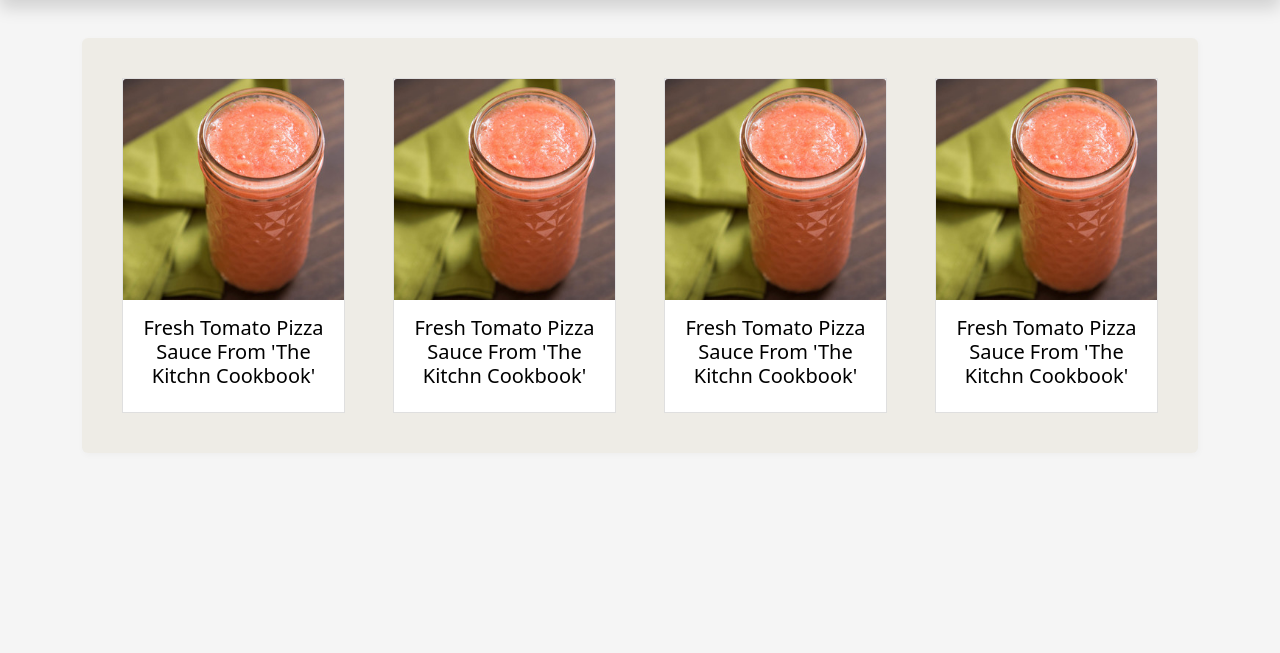
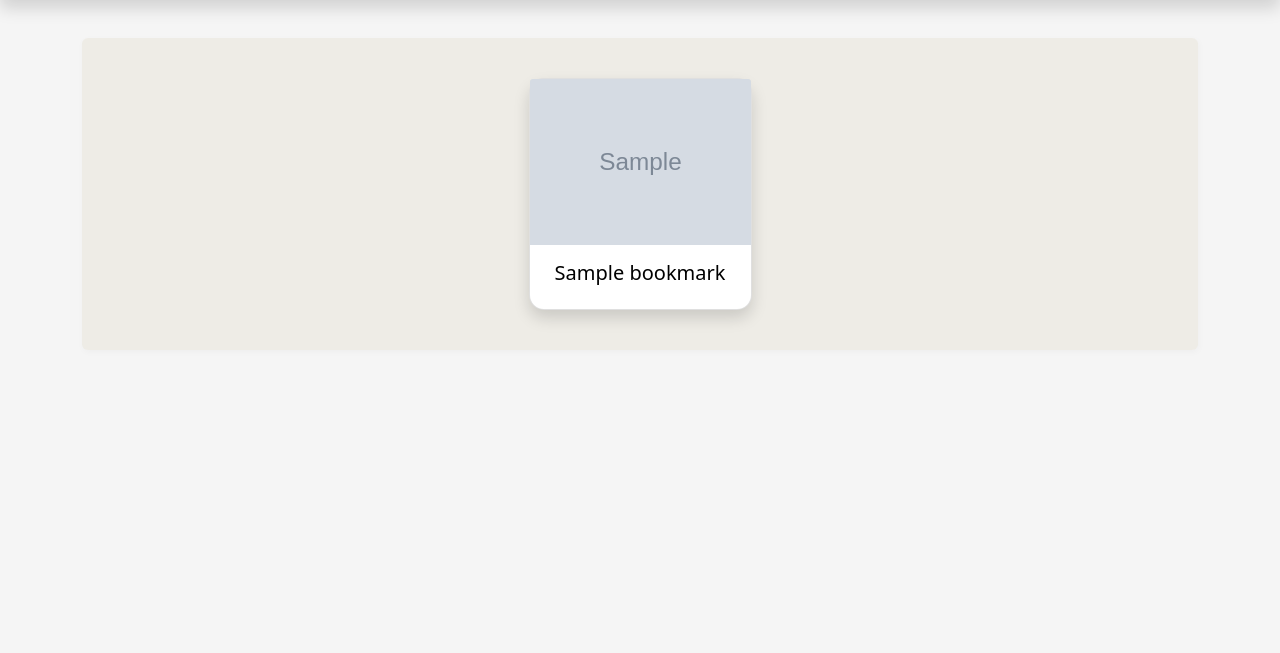
Before and after one commit to NebiyouBelaineh/Dishcovery, a Flask app: page /bookmarks in a window 1280 px wide. Shown: the part 82-735 px from the top of the page. Run offline with Flask 3, Linux system fonts and the light colour scheme; a user stored in the database is signed in; tables that the repository leaves empty hold one stand-in row (values such as "Sample post"); grey boxes marked "Sample" are stand-in pictures; some libraries are stand-ins or nearby versions.

Commit message:
- Bookmarks page and model done, - Bookmark modal only loads from file. - Will need improvement to load from DB.

```diff
--- a/dishcovery/__init__.py
+++ b/dishcovery/__init__.py
@@ -19,6 +19,7 @@ app.config["SECRET_KEY"]=environ.get("DISHCOVERY_SECRET_KEY")
 recipeData = []
 # an empty list to hold recipe api response
 recipeDetails = []
+bookmarkDetails = []
 bcrypt = Bcrypt(app)
 login_manager = LoginManager(app)
 login_manager.login_view = "login_route"
--- a/dishcovery/routes.py
+++ b/dishcovery/routes.py
@@ -3,9 +3,9 @@ from dishcovery import app, recipeData, recipeDetails
 import requests
 import os
 from dishcovery.forms import RegisterForm, LoginForm
-from dishcovery.models import User
+from dishcovery.models import User, Bookmark
 from dishcovery.models import db_storage
-from flask_login import login_user, logout_user, login_required
+from flask_login import login_user, logout_user, login_required, current_user
 import json
 import signal
 
@@ -78,7 +78,62 @@ def recipe_finder():
 @login_required
 def bookmark_route():
     """ Serves the bookmarks page """
-    return render_template('bookmarks.html')
+    bookmarks = current_user.bookmarks
+    print("bookmarks", bookmarks)
+    if len(bookmarks):
+        bookmark_details = bookmarks
+    else:
+        bookmark_details = "No details found."
+    # print("Bookmark details: ", bookmark_details)
+
+    return render_template('bookmarks.html', bookmark_details=bookmark_details)
+
+
+@app.route("/save_bookmarks", strict_slashes=False, methods=['POST'])
+@login_required
+def save_bookmark_route():
+    """Saves bookmark if it is not saved alread"""
+    bookmark_details = request.get_json()
+    label = bookmark_details.get("label")
+    source = bookmark_details.get("source")
+    image_link = bookmark_details.get("img")
+    ingredients = bookmark_details.get("ingredients")
+    calories = bookmark_details.get("calories")
+    total_time = bookmark_details.get("total_time")
+    link = bookmark_details.get("link")
+    tags = bookmark_details.get("tags")
+
+    ingredients_str = json.dumps(ingredients)
+    tags_str = json.dumps(tags)
+
+    bookmark_details["ingredients"] = ingredients_str
+    bookmark_details["tags"] = tags_str
+    bookmark_details["user_id"] = current_user.id
+
+    print( "user_id: ",current_user.id, bookmark_details["user_id"])
+
+    # print("type bookmark_details: ", type(bookmark_details))
+    print("type bookmark_details['ingredients']: ", ingredients)
+    print("type bookmark_details['ingredients'] dumps : ", ingredients_str)
+    print("type bookmark_details['ingredients'] dumps type : ", type(ingredients_str))
+
+    if len(recipeDetails):
+        recipeDetails.clear()
+    recipeDetails.append(bookmark_details)
+    # bookmark = Bookmark(bookmark_details["user_id"])
+    bookmark = Bookmark(label=label,
+                    source=source,
+                    image_link=image_link,
+                    ingredients=ingredients_str,
+                    total_time=total_time,
+                    calories=calories,
+                    link=link,
+                    tags=tags,
+                    user_id=current_user.id)  # Assuming current_user has an id attribute
+    bookmark.save()
+
+
+    return redirect(url_for('bookmark_route'))
 
 
 @app.route("/settings", strict_slashes=False)
@@ -127,13 +182,13 @@ def search_route():
     # and empties it if new query is made
     if len(recipeData) and recipe_query != "":
         recipeData.pop()
-        # recipeDetails = {}
+
     if recipe_query:
         print(recipe_query)
         recipeData.append(recipe_query)
 
     print("recipeData: ", recipeData[0])
-    return redirect(url_for('result_route', recipe_details=recipe_query))
+    return redirect(url_for('result_route'))
 
 
 @app.route("/results", strict_slashes=False)
@@ -143,10 +198,10 @@ def result_route():
     hits = []
     if len(recipeData):
         # calls method to handle api call if request is not present
-        recipeDetails = findRecipe(recipeData[0])
-        if recipeDetails:  # check if recipeDetails is not None
-            hits = recipeDetails["hits"]
-            writeResponse(recipeDetails)  # Writes response to a JSON file
+        recipe_details = findRecipe(recipeData[0])
+        if recipe_details:  # check if recipe_details is not None
+            hits = recipe_details["hits"]
+            writeResponse(recipe_details)  # Writes response to a JSON file
         else:
             print("Request returned NULL")
 
@@ -156,6 +211,8 @@ def result_route():
     else:  # Serves recipe_not_found page if no hits found with redirect option
         print("Not Hits found")
         return render_template('recipe_not_found.html')
+
+###################### NON Route methods ############################
 
 
 def findRecipe(recipeParam):
@@ -173,9 +230,9 @@ app_id={api_id}&app_key={api_key}&q={recipeParam}"
     try:
         result = response.json()
         # print(result)
-        if len(recipeDetails):
-            recipeDetails.pop()
-            recipeDetails.append(result)
+        # if len(recipeDetails):
+        #     recipeDetails.pop()
+        #     recipeDetails.append(result)
         return result
     except (KeyError, TypeError, ValueError):
         return None
--- a/dishcovery/static/scripts/addIngridents.js
+++ b/dishcovery/static/scripts/addIngridents.js
@@ -1,9 +1,9 @@
 let addedPrior = false;
 $(function () {
-  window.addEventListener("beforeunload", function () {
-    // Scroll to the top of the page
+  // Scroll page to top when reloaded
+  window.onload = function() {
     window.scrollTo(0, 0);
-  });
+  }
   function capitalizeFirstLetter(str) {
     if (str.length === 0) {
       return str;
--- a/dishcovery/static/scripts/bookmarks.js
+++ b/dishcovery/static/scripts/bookmarks.js
@@ -1,22 +1,6 @@
 $(function () {
-  const tags = document.querySelector("#tagsContent");
-  const cursor_tag = document.querySelector("#showTags");
-  cursor_tag.addEventListener("click", function (e) {
-    if (this.children[0].getAttribute("name") === "chevron-up-outline") {
-      this.children[0].setAttribute("name", "chevron-down-outline");
-    } else {
-      this.children[0].setAttribute("name", "chevron-up-outline");
-    }
-  });
-  $("#tagsContent").hide();
-  $("#showTags").click(function () {
-    $("#tagsContent").slideToggle(300);
-  });
-
-  // document.getElementById("pdf-btn").addEventListener("click", saveToPDF);
-  $('#pdf-btn').click(function() {
-    $('#modal-section').printThis({
-      loadCSS: "dishcovery/static/styles/bookmarks.css"
-    })
-  })
+  // Scroll page to top when reloaded
+  window.onload = function() {
+    window.scrollTo(0, 0);
+  }
 });
--- a/dishcovery/static/scripts/showModal.js
+++ b/dishcovery/static/scripts/showModal.js
@@ -1,4 +1,28 @@
 $(function () {
+  window.onload = function () {
+    window.scrollTo(0, 0);
+  };
+  const recipeContent = {};
+
+  const tags = document.querySelector("#tagsContent");
+  const cursor_tag = document.querySelector("#showTags");
+  cursor_tag.addEventListener("click", function (e) {
+    if (this.children[0].getAttribute("name") === "chevron-up-outline") {
+      this.children[0].setAttribute("name", "chevron-down-outline");
+    } else {
+      this.children[0].setAttribute("name", "chevron-up-outline");
+    }
+  });
+  $("#tagsContent").hide();
+  $("#showTags").click(function () {
+    $("#tagsContent").slideToggle(300);
+  });
+
+  // document.getElementById("pdf-btn").addEventListener("click", saveToPDF);
+  $("#pdf-btn").click(function () {
+    $("#modal-section").printThis();
+  });
+
   function populateModal(event) {
     const filename = "/static/data/tmp/response.json";
 
@@ -31,7 +55,7 @@ $(function () {
             const ingredients = element.recipe.ingredientLines;
             const calories = element.recipe.calories;
             const totalTime = element.recipe.totalTime;
-            let tags = element.recipe.tags;
+            const tags = element.recipe.tags;
             const img = element.recipe.image;
             const fullDetails = element.recipe.url;
 
@@ -43,6 +67,18 @@ $(function () {
             console.log("img: ", img);
             console.log("fullDetails: ", fullDetails);
             console.log("label: ", recipeTitle);
+
+            // Save values to recipeContent dict
+            recipeContent.source = source;
+            recipeContent.ingredients = ingredients;
+            recipeContent.calories = Math.round(calories);
+            recipeContent.totalTime = totalTime;
+            recipeContent.tags = tags;
+            recipeContent.img = img;
+            recipeContent.link = fullDetails;
+            recipeContent.label = recipeTitle;
+
+            // console.log(recipeContent)
 
             // Set values in the modal
             document.querySelector(".totalTime").textContent = totalTime;
@@ -92,4 +128,32 @@ $(function () {
   clickedRecipe.forEach((element) => {
     element.addEventListener("click", populateModal);
   });
+
+  function makeBookmark() {
+    console.log("Bookmark button clicked");
+
+    const recipeJSON = JSON.stringify(recipeContent);
+    // Sends the recipe details to save them as bookmark
+    fetch("/save_bookmarks", {
+      method: "POST",
+      headers: {
+        "Content-Type": "application/json",
+      },
+      body: recipeJSON,
+    })
+      .then((response) => {
+        if (!response.ok) {
+          throw new Error("Network response was not ok");
+        }
+        // window.location.href = "/bookmarks";
+      })
+      .catch((error) => {
+        // Handle errors
+        console.log("There was a problem with the fetch operation:", error);
+      });
+  }
+  // $('#bookmark-btn').click(makeBookmark);
+  document
+    .getElementById("bookmark-btn")
+    .addEventListener("click", makeBookmark);
 });
--- a/dishcovery/templates/bookmarks.html
+++ b/dishcovery/templates/bookmarks.html
@@ -1,62 +1,108 @@
-{% extends 'base_2.html' %}
-{% block title %}
- Recipe Finder
-{% endblock %}
-
-{% block styles%}
+{% extends 'base_2.html' %} {% block title %} Recipe Finder {% endblock %} {%
+block styles%}
 <link rel="stylesheet" href="../static/styles/bootstrap.min.css" />
 <link rel="stylesheet" href="../static/styles/bookmarks.css" />
 
-{% endblock%}
+{% endblock%} {% block script %}
+<script src="../static/scripts/showModal.js"></script>
+{% endblock %} {% block main %}
 
-{% block script %}
-<script src="../static/scripts/bookmarks.js"></script>
-{% endblock %}
+<!-- ----------------Modal-------------------	 -->
 
-{% block main %}
+<div
+  class="modal fade"
+  id="staticBackdrop"
+  data-bs-keyboard="false"
+  tabindex="-1"
+  aria-labelledby="staticBackdropLabel"
+  aria-hidden="true"
+>
+  <div class="modal-dialog modal-scrollable">
+    <div id="modal-section" class="modal-content">
+      <div class="main-logo">
+        <h1>DishCovery</h1>
+      </div>
+      <div class="modal-sections">
+        <div class="left-section">
+          <img
+            class="recipe-img"
+            src="../static/images/1.jpg"
+            alt="recipe_image"
+          />
+          <div class="recipe-info">
+            <div class="info">
+              <ion-icon name="timer-outline"></ion-icon>
+              <span class="info-span totalTime"></span> min.
+            </div>
+            <div class="info">
+              <ion-icon name="flame"></ion-icon>
+              <span class="info-span calories"></span> cal.
+            </div>
+          </div>
+
+          <div class="click-view-content">
+            <a href="" class="click-view fulldetails">
+              <div class="click-view-text">View Full Recipe</div>
+            </a>
+          </div>
+          <div class="click-view-content">
+            <div class="click-view-text" id="pdf-btn">
+                Download as PDF
+            </div>
+          </div>
+
+          <div class="show-tags" id="showTags">
+            Show Tags <ion-icon name="chevron-up-outline"></ion-icon>
+          </div>
+          <div class="tags-content healthLabels" id="tagsContent"></div>
+        </div>
+        <div class="right-section">
+          <div class="recipe-title label"></div>
+          <div class="recipe-author">
+            by
+            <div class="author source"></div>
+          </div>
+          <h3 class="heading-secondary">Ingredients:</h3>
+          <div class="ingredients-section">
+            <div class="ingredient ingredientLines"></div>
+          </div>
+        </div>
+      </div>
+      <div class="modale-footer">
+        <!-- <button type="button" class="btn btn-secondary" data-bs-dismiss="modal">Close</button> -->
+        <button id="bookmark-btn" type="button" class="btn btn-primary btn-book">Bookmark</button>
+      </div>
+    </div>
+  </div>
+</div>
+
+<!-- ----------------Modal-------------------	 -->
+
 <div class="container section-container">
   <main class="main container">
     <div class="row gx-5 gy-5 justify-content-center">
-		<div class="col-12 col-sm-6 col-md-4 col-lg-3 col-custom">
-			<div class="card" style="width: 18rem;">
-				<a href="" style="text-decoration: none;color:#000">
-				<img src="../static/images/1.jpg" class="card-img-top" alt="tomato">
-				<div class="card-body">
-				  <h5 class="card-title">Fresh Tomato Pizza Sauce From 'The Kitchn Cookbook'</h5>
+      {% for bookmark in bookmark_details %}
+      <div class="col-12 col-sm-6 col-md-4 col-lg-3 col-custom card-container">
+        <div class="card shadow" style="width: 18rem">
+          <a
+            class="recipe-link"
+            href=""
+            style="text-decoration: none; color: #000"
+            data-bs-toggle="modal"
+            data-bs-target="#staticBackdrop"
+          >
+            <img
+              src="{{  bookmark.image_link }}"
+              class="card-img-top"
+              alt="recipe-img"
+            />
+            <div class="card-body recipe-card">
+              <h5 class="card-title">{{ bookmark.label }}</h5>
             </div>
           </a>
         </div>
       </div>
-		<div class="col-12 col-sm-6 col-md-4 col-lg-3 col-custom">
-			<div class="card" style="width: 18rem;">
-				<a href="" style="text-decoration: none;color:#000">
-				<img src="../static/images/1.jpg" class="card-img-top" alt="tomato">
-				<div class="card-body">
-				  <h5 class="card-title">Fresh Tomato Pizza Sauce From 'The Kitchn Cookbook'</h5>
-				</div>
-				</a>
-			</div>
-		</div>
-		<div class="col-12 col-sm-6 col-md-4 col-lg-3 col-custom">
-			<div class="card" style="width: 18rem;">
-				<a href="" style="text-decoration: none;color:#000">
-				<img src="../static/images/1.jpg" class="card-img-top" alt="tomato">
-				<div class="card-body">
-				  <h5 class="card-title">Fresh Tomato Pizza Sauce From 'The Kitchn Cookbook'</h5>
-				</div>
-				</a>
-			</div>
-		</div>
-		<div class="col-12 col-sm-6 col-md-4 col-lg-3 col-custom">
-			<div class="card" style="width: 18rem;">
-				<a href="" style="text-decoration: none;color:#000">
-				<img src="../static/images/1.jpg" class="card-img-top" alt="tomato">
-				<div class="card-body">
-				  <h5 class="card-title">Fresh Tomato Pizza Sauce From 'The Kitchn Cookbook'</h5>
-				</div>
-				</a>
-			</div>
-		</div>
+      {% endfor %}
     </div>
   </main>
 </div>
--- a/dishcovery/templates/results.html
+++ b/dishcovery/templates/results.html
@@ -66,7 +66,7 @@ block styles%}
       </div>
       <div class="modale-footer">
         <!-- <button type="button" class="btn btn-secondary" data-bs-dismiss="modal">Close</button> -->
-        <button type="button" class="btn btn-primary btn-book">Bookmark</button>
+        <button id="bookmark-btn" type="button" class="btn btn-primary btn-book">Bookmark</button>
       </div>
     </div>
   </div>
@@ -118,6 +118,5 @@ block styles%}
   crossorigin="anonymous"
 ></script>
 <script src="../static/scripts/printThis.js"></script>
-<script src="../static/scripts/bookmarks.js"></script>
 <script src="../static/scripts/showModal.js"></script>
 {% endblock %}
```
Also changed, not shown: dishcovery/models/base_model.py (+4 -4 lines), dishcovery/models/bookmark.py (+5 -5 lines), requirement1.txt (added, +26 -0 lines). Lines whose indentation alone changed are shown as unchanged.
